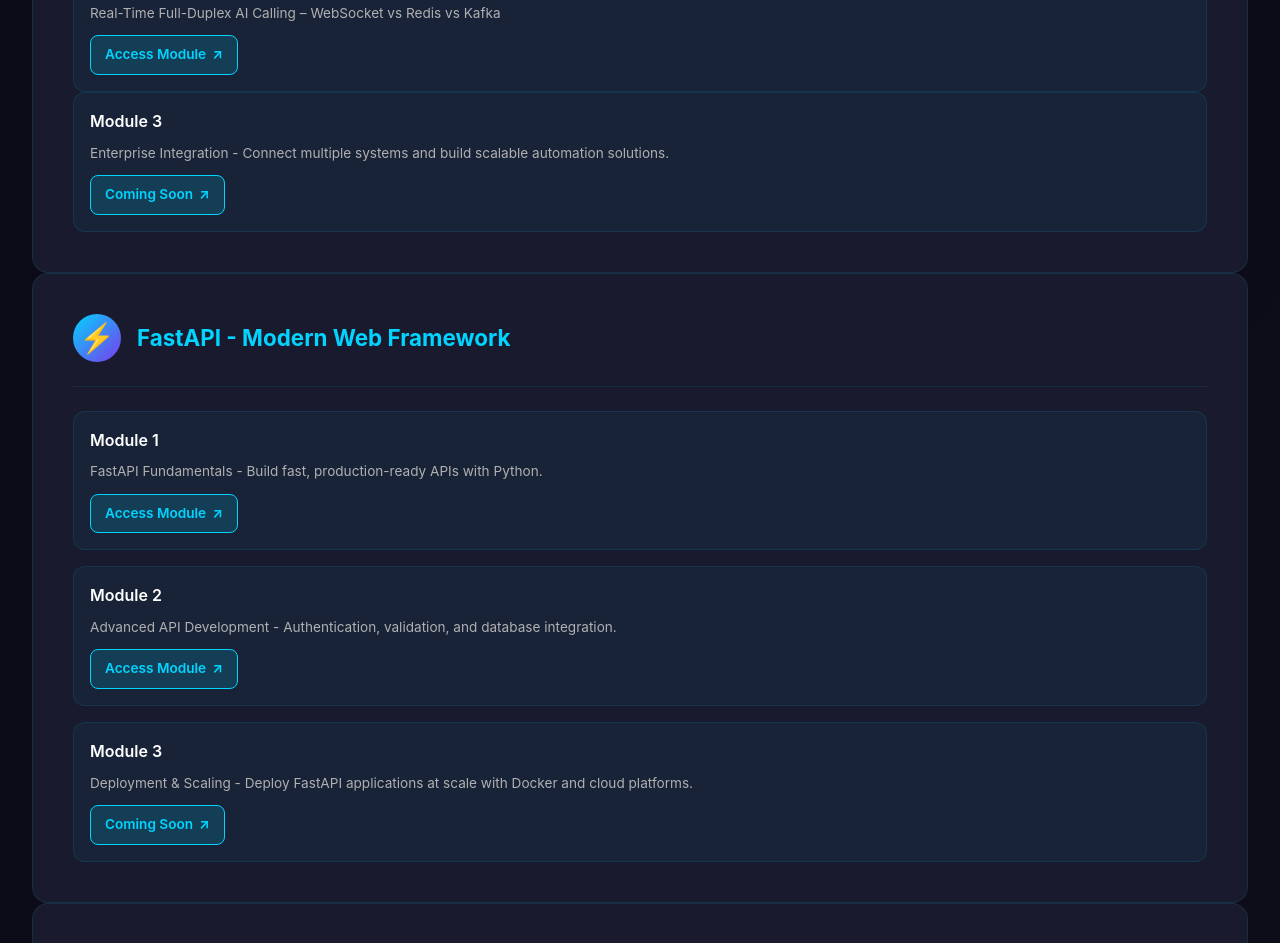
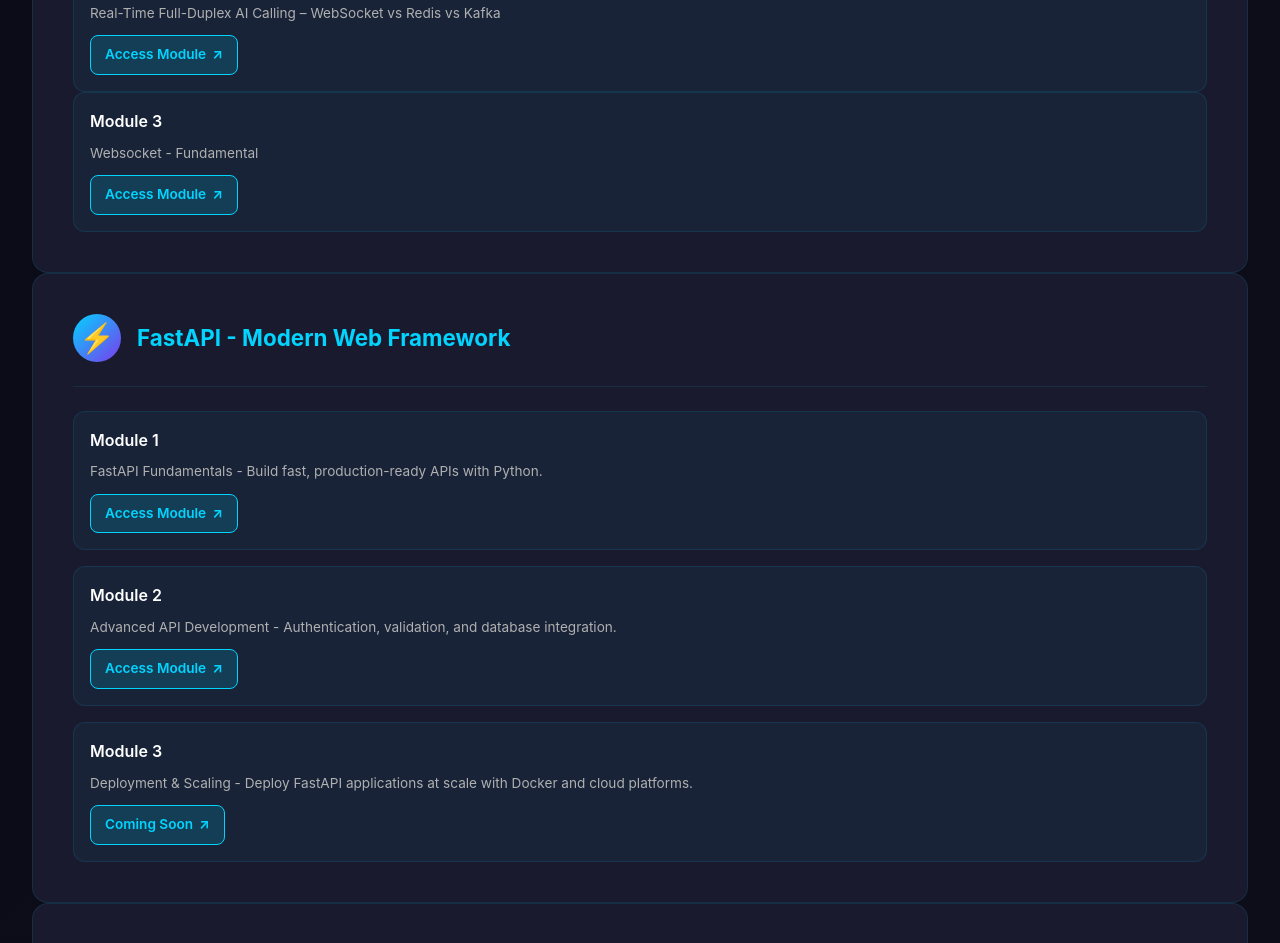
Before and after one commit to md-sahil-analyst22/Study_Material, a plain HTML site: page index.html in a window 1280 px wide. Shown: the part 2507-3450 px from the top of the page. Drawn offline with Linux system fonts and the light colour scheme.

Commit message:
Update index.html

```diff
--- a/index.html
+++ b/index.html
@@ -658,10 +658,10 @@
                     <p class="category-module-item-desc">Real-Time Full-Duplex AI Calling – WebSocket vs Redis vs Kafka</p>
                     <a href="https://md-sahil-analyst22.github.io/Study_Material/voice%20agent%20platform/concept2/" target="_blank" rel="noopener noreferrer" class="category-module-link">Access Module</a>
                 </div>
-                <div class="category-module-item">
+                  <div class="category-module-item">
                     <div class="category-module-item-name">Module 3</div>
-                    <p class="category-module-item-desc">Enterprise Integration - Connect multiple systems and build scalable automation solutions.</p>
-                    <a href="#" class="category-module-link">Coming Soon</a>
+                    <p class="category-module-item-desc">Websocket - Fundamental</p>
+                    <a href="https://md-sahil-analyst22.github.io/Study_Material/voice%20agent%20platform/concept3/" target="_blank" rel="noopener noreferrer" class="category-module-link">Access Module</a>
                 </div>
             </div>
         </div>
```
